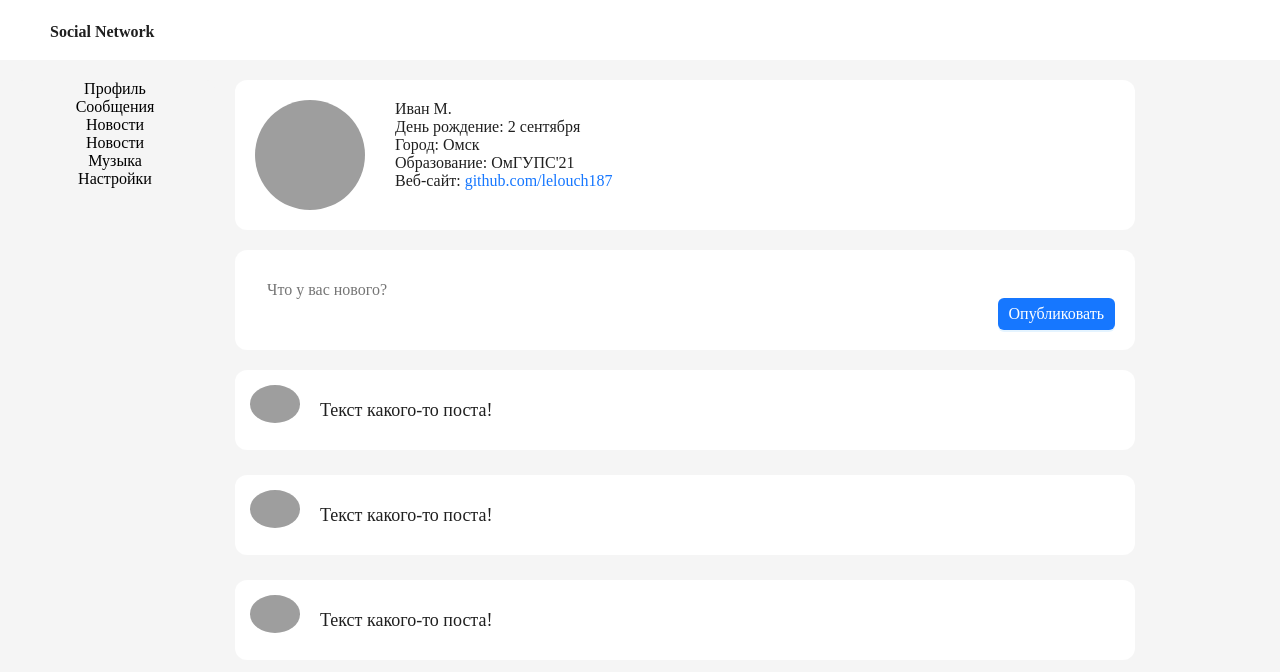
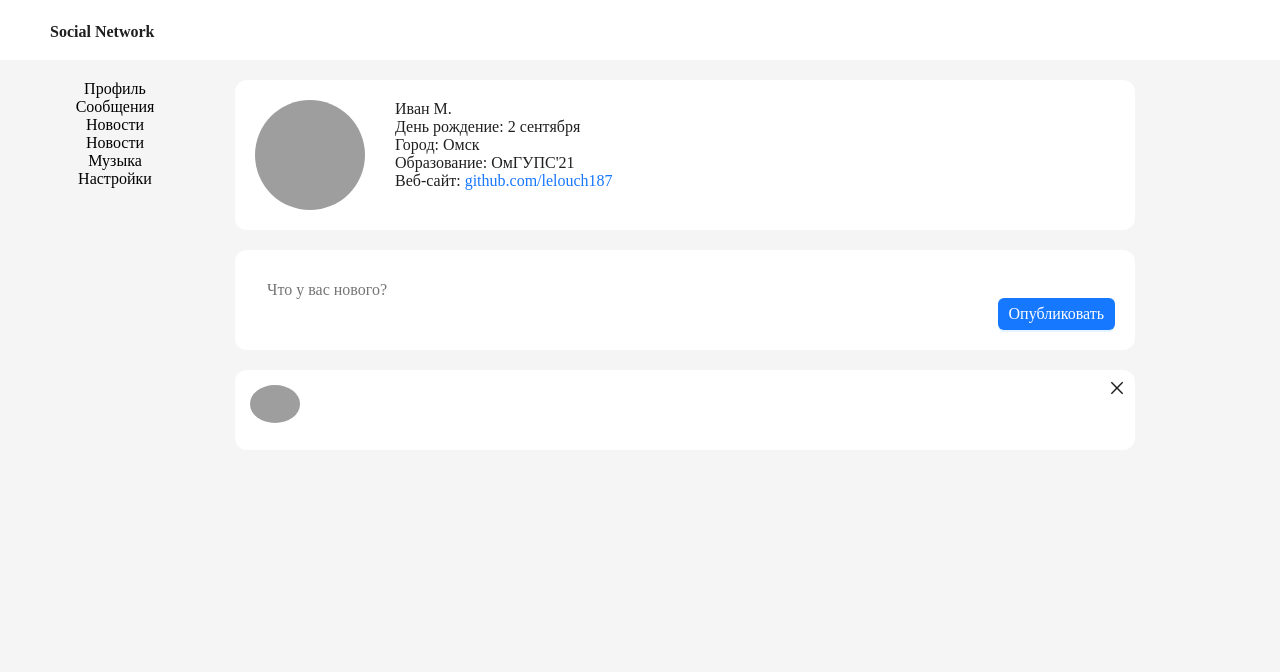
Before and after one commit to lelouch187/Social-network, a React (Create React App) app: page / in a window 1280 px wide. Both pictures are taken after a click on the button "Опубликовать". Shown: the top 672 px of the page. Built offline with nearby package versions, Linux system fonts and the light colour scheme; grey boxes are pictures that could not be loaded; a web font is replaced by a local one.

Commit message:
add and remove posts

```diff
--- a/package.json
+++ b/package.json
@@ -3,6 +3,8 @@
   "version": "0.1.0",
   "private": true,
   "dependencies": {
+    "@ant-design/icons": "^5.0.1",
+    "@reduxjs/toolkit": "^1.9.2",
     "@testing-library/jest-dom": "^5.16.5",
     "@testing-library/react": "^13.4.0",
     "@testing-library/user-event": "^13.5.0",
@@ -13,6 +15,7 @@
     "antd": "^5.2.1",
     "react": "^18.2.0",
     "react-dom": "^18.2.0",
+    "react-redux": "^8.0.5",
     "react-scripts": "5.0.1",
     "typescript": "^4.9.5",
     "web-vitals": "^2.1.4"
--- /dev/null
+++ b/src/components/types/types.ts
@@ -0,0 +1,4 @@
+export interface IPost {
+  id: string;
+  text: string;
+}
--- a/src/components/userProfile/userPosts/postForm/index.tsx
+++ b/src/components/userProfile/userPosts/postForm/index.tsx
@@ -1,17 +1,43 @@
+import { nanoid } from '@reduxjs/toolkit';
 import { Button } from 'antd';
-import { FC } from 'react';
+import { ChangeEvent,  FC,  useState } from 'react';
+import { useAppDispatch } from '../../../../hooks/reduxHoks';
+import { addPost } from '../../../../redux/slice/profilePageSlice';
 
-import s from './postForm.module.css'
+import s from './postForm.module.css';
 
 const PostForm: FC = () => {
+  const [value, setValue] = useState<string>('');
+  const dispatch = useAppDispatch();
+
+
+  const onSubmit = (e: any) => {
+    e.preventDefault()
+    const post = {
+      id:nanoid(),
+      text:value
+    }
+    dispatch(addPost(post));
+    setValue('');
+  };
+
   return (
     <div className={s.wrapper}>
-    <form className={s.form}>
-      <input placeholder='Что у вас нового?'
-      type="textarea" />
-      <Button className={s.button}
-      type="primary">Опубликовать</Button>
-    </form>
+      <form onSubmit={onSubmit}
+      className={s.form}>
+        <input
+          onChange={(e: ChangeEvent<HTMLInputElement>) =>
+            setValue(e.target.value)
+          }
+          value={value}
+          placeholder="Что у вас нового?"
+          type="textarea"
+        />
+        <Button htmlType='button'
+        onClick={onSubmit} className={s.button} type="primary">
+          Опубликовать
+        </Button>
+      </form>
     </div>
   );
 };
--- a/src/components/userProfile/userPosts/posts/index.tsx
+++ b/src/components/userProfile/userPosts/posts/index.tsx
@@ -1,15 +1,21 @@
-import { FC } from "react"
-import Post from "./post"
+import { FC } from 'react';
+import { useAppSelector } from '../../../../hooks/reduxHoks';
+import { selectPosts } from '../../../../redux/slice/profilePageSlice';
 
-import s from './posts.module.css'
+import Post from './post';
 
-const Posts:FC = () => {
+import s from './posts.module.css';
+
+const Posts: FC = () => {
+  const posts = useAppSelector(selectPosts);
   return (
     <div className={s.posts}>
-        <Post />
-        <Post />
-        <Post />
+      {posts.length
+        ? posts.map((post) => {
+            return <Post key={post.id} post={post} />;
+          })
+        : null}
     </div>
-  )
-}
-export default Posts
+  );
+};
+export default Posts;
--- a/src/components/userProfile/userPosts/posts/post/index.tsx
+++ b/src/components/userProfile/userPosts/posts/post/index.tsx
@@ -1,6 +1,17 @@
-import s from './post.module.css'
+import { CloseOutlined } from '@ant-design/icons';
+import { FC } from 'react';
+import { useAppDispatch } from '../../../../../hooks/reduxHoks';
+import { removePost } from '../../../../../redux/slice/profilePageSlice';
+import { IPost } from '../../../../types/types';
 
-const Post = () => {
+import s from './post.module.css';
+
+interface IPostProps {
+  post: IPost;
+}
+
+const Post: FC<IPostProps> = ({ post }) => {
+  const dispatch = useAppDispatch();
   return (
     <div className={s.wrapper}>
       <div className={s.imgWrapper}>
@@ -9,7 +20,11 @@ const Post = () => {
           alt="аватар"
         />
       </div>
-      <p className={s.text}>Текст какого-то поста!</p>
+      <p className={s.text}>{post.text}</p>
+      <CloseOutlined
+        onClick={() => dispatch(removePost(post.id))}
+        className={s.icon}
+      />
     </div>
   );
 };
--- a/src/components/userProfile/userPosts/posts/post/post.module.css
+++ b/src/components/userProfile/userPosts/posts/post/post.module.css
@@ -5,6 +5,7 @@
     background-color: white;
     border-radius: 12px;
     align-items: center;
+    position: relative;
 }
 .imgWrapper{
     width: 50px;
@@ -18,3 +19,13 @@
     margin-left: 20px;
     font-size: 18px;
 }
+.icon{
+    cursor: pointer;
+    position: absolute;
+    top: 10px;
+    right: 10px;
+    transition: all 0.2s;
+}
+.icon:hover{
+    color:#1890ff;
+}
--- a/src/components/userProfile/userPosts/posts/posts.module.css
+++ b/src/components/userProfile/userPosts/posts/posts.module.css
@@ -1,4 +1,3 @@
 .posts{
-
     margin: 20px;
 }
--- /dev/null
+++ b/src/hooks/reduxHoks.ts
@@ -0,0 +1,7 @@
+import { useDispatch, useSelector } from 'react-redux'
+import type { TypedUseSelectorHook } from 'react-redux'
+import type { RootState, AppDispatch } from '../redux/store'
+
+
+export const useAppDispatch: () => AppDispatch = useDispatch
+export const useAppSelector: TypedUseSelectorHook<RootState> = useSelector
--- a/src/index.tsx
+++ b/src/index.tsx
@@ -1,8 +1,14 @@
 import ReactDOM from 'react-dom/client';
 import './index.css';
 import App from './App';
+import { Provider } from 'react-redux';
+import { store } from './redux/store';
 
 const root = ReactDOM.createRoot(
   document.getElementById('root') as HTMLElement,
 );
-root.render(<App />);
+root.render(
+  <Provider store={store}>
+    <App />
+  </Provider>,
+);
--- /dev/null
+++ b/src/redux/slice/profilePageSlice.ts
@@ -0,0 +1,30 @@
+import { createSlice, PayloadAction } from '@reduxjs/toolkit';
+import { IPost } from '../../components/types/types';
+import { RootState } from '../store';
+
+interface ProfilePageState {
+  posts: IPost[];
+}
+
+const initialState: ProfilePageState = {
+  posts: [],
+};
+
+const profilePageSlice = createSlice({
+  name: 'profilePage',
+  initialState,
+  reducers: {
+    addPost: (state, { payload }: PayloadAction<IPost>) => {
+      state.posts.push(payload);
+    },
+    removePost:(state,{ payload }:PayloadAction<string>)=>{
+        state.posts=state.posts.filter(post=>post.id!==payload)
+    }
+  },
+});
+
+export const { addPost,removePost } = profilePageSlice.actions;
+
+export const selectPosts = (state:RootState)=>state.profile.posts
+
+export default profilePageSlice.reducer;
--- /dev/null
+++ b/src/redux/store.ts
@@ -0,0 +1,12 @@
+import { configureStore } from '@reduxjs/toolkit'
+import profile from './slice/profilePageSlice'
+
+export const store = configureStore({
+  reducer: {
+    profile,
+  },
+})
+
+
+export type RootState = ReturnType<typeof store.getState>
+export type AppDispatch = typeof store.dispatch
```
Also changed, not shown: 1 other file (tests, documents, lock files or other folders).
